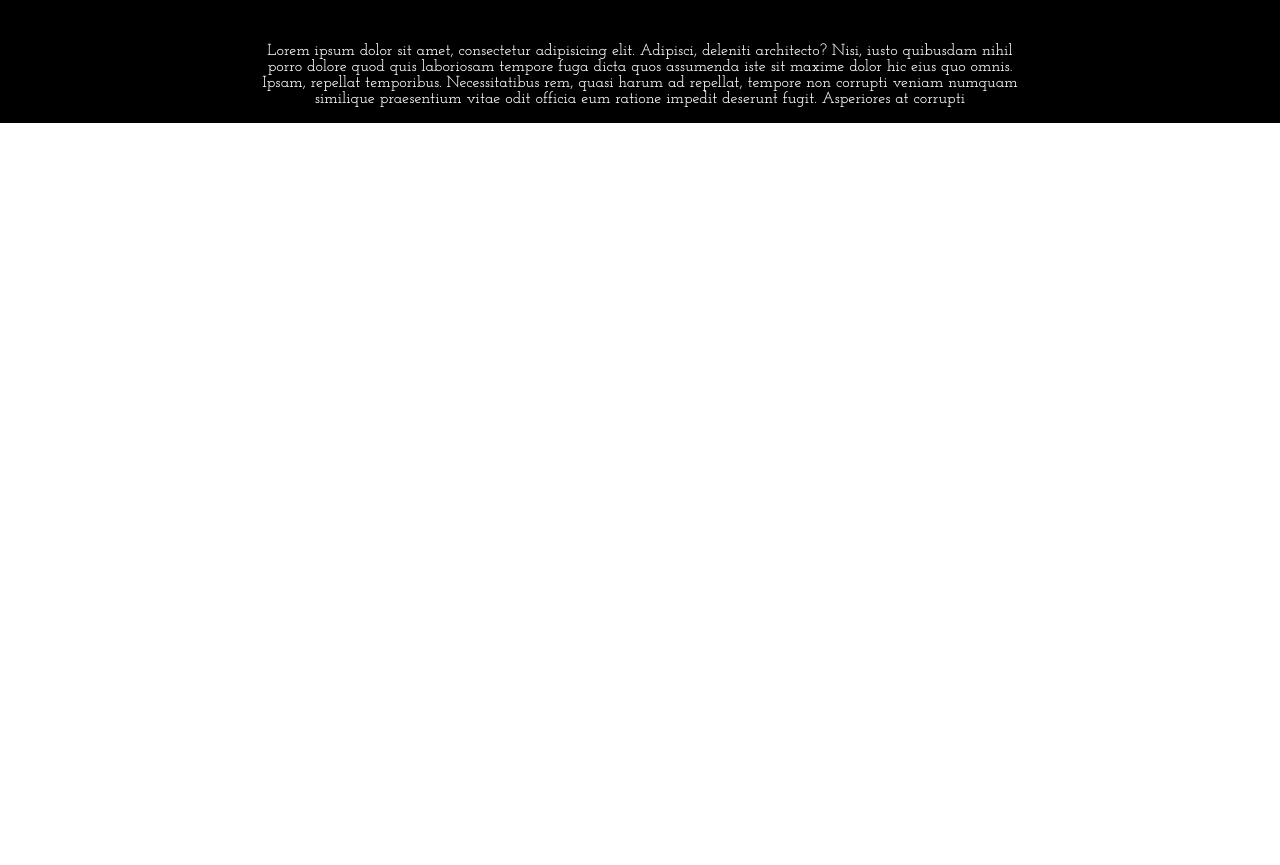
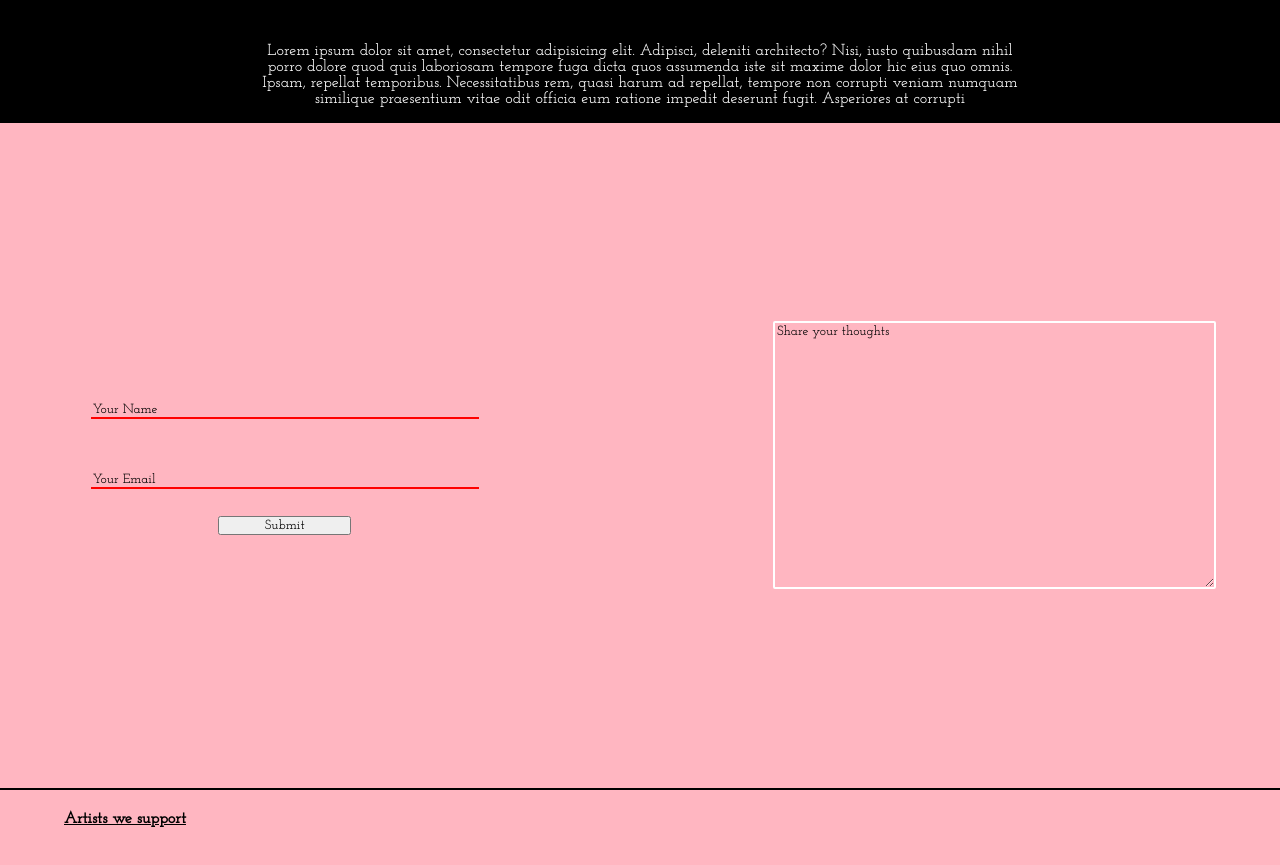
Before and after one commit to AliceXix/panda-portfolio, a React (Create React App) app in the folder client/: page / in a window 1280 px wide. Shown: the part 1648-2513 px from the top of the page. Before the commit the page ends 1771 px from the top, so only its background shows below. Built offline with nearby package versions, Linux system fonts and the light colour scheme.

Commit message:
rough layout contact

```diff
--- a/client/src/index.css
+++ b/client/src/index.css
@@ -101,5 +101,54 @@ body {
     background-color: lightpink;
     display: flex;
     flex-direction: column;
+    justify-content: space-between;
     height: 100vh;
 }
+
+.contact form {
+    display: flex;
+    flex-direction: row;
+    justify-content: space-between;
+    margin: 0em 4em;
+}
+
+.contact input[type=text] {
+    background-color: lightpink;
+    width: 30vw;
+    margin: 2em;
+    border: none;
+    border-bottom: 2px solid red;
+    border-radius: 0px;
+}
+
+.contact input[type=submit] {
+    width: 10em;
+    align-self: center;
+}
+
+.contact textarea {
+    background-color: lightpink;
+    border: 2px solid white;
+    border-radius: 2px;
+}
+
+.contact form div {
+    display: flex;
+    flex-direction: column;
+}
+
+.contact footer {
+    height: 20vh;
+    display: flex;
+    flex-direction: row;
+    border-top: 2px solid black;
+}
+
+.contact footer div {
+    margin: 0em 4em;
+}
+
+input[type=text] {
+    border: 2px solid red;
+    border-radius: 4px;
+}
--- a/client/src/views/Contact.tsx
+++ b/client/src/views/Contact.tsx
@@ -4,6 +4,31 @@ export default function Contact() {
 
     return (
       <>
+        <div className="contact">
+          <form className="centred-div">
+            <div>
+              <input type="text" id="name" name="name" value="Your Name" />
+              <input type="text" id="email" name="email" value="Your Email" />
+              <input type="submit" value="Submit" />
+            </div>
+            <div>
+              <textarea
+                id="questions"
+                name="questions"
+                value={"Share your thoughts"}
+                rows={20}
+                cols={60}
+              ></textarea>
+            </div>
+          </form>
+          <footer>
+            <div>
+              <h4>
+                <u>Artists we support</u>
+              </h4>
+            </div>
+          </footer>
+        </div>
       </>
     );
 }
```
